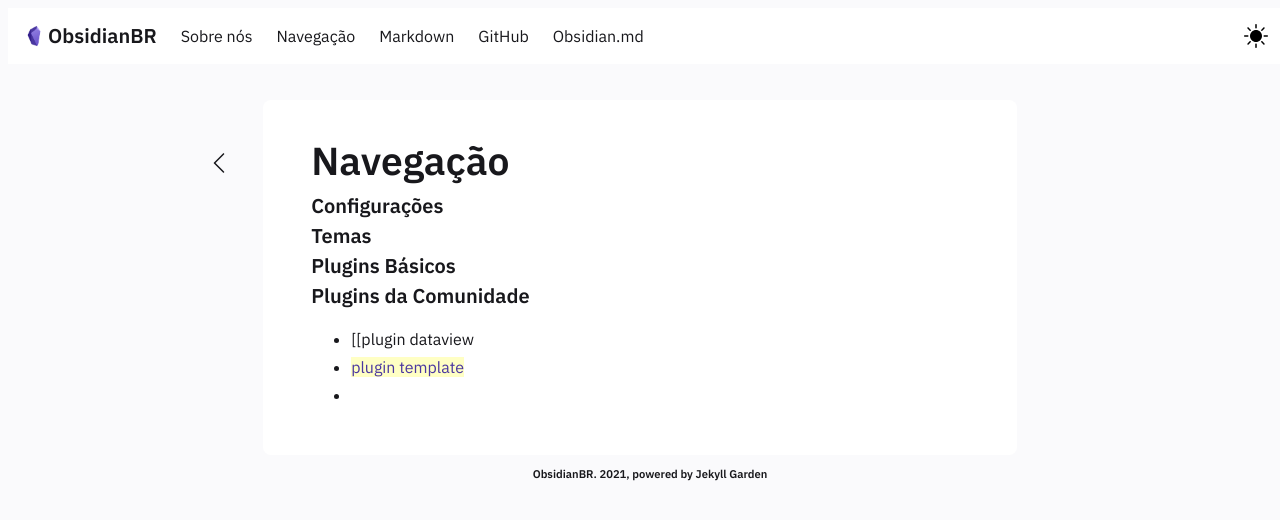
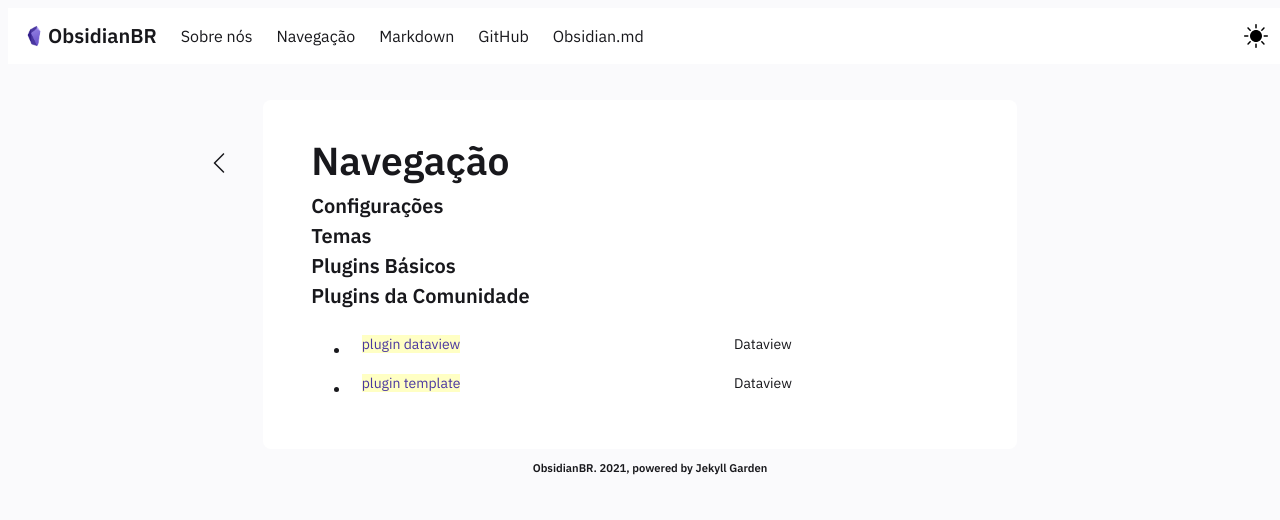
Before and after one commit to obsidianbr/obsidianbr.github.io, a Jekyll site: the page built from _posts/2021-12-12-nav.md, in a window 1280 px wide. Shown: the top 520 px of the page. Built offline with Jekyll 4.4.1, drawn with Linux system fonts in a browser that asks for light colours.

Commit message:
Update 2021-12-12-nav.md

```diff
--- a/_posts/2021-12-12-nav.md
+++ b/_posts/2021-12-12-nav.md
@@ -11,6 +11,5 @@ date : 12-12-2021
 
 #### Plugins da Comunidade
 
-- [[plugin dataview
-- [[plugin template]]
--
+- [[plugin dataview|Dataview]]
+- [[plugin template|Dataview]]
```
